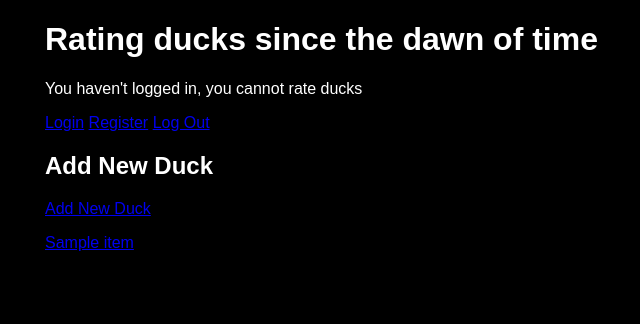
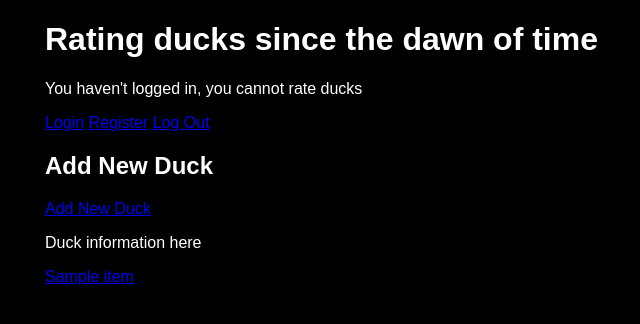
Before and after one commit to KarmaWSYD/duck-rater, a Flask app: template templates/index.html in a window 1280 px wide. Shown: the top 324 px of the page, without its empty margins (195-835 px from the left). Run offline with Flask 3, Linux system fonts and the light colour scheme; the template is opened without the code that fills it: most values are stand-ins (such as "Sample title", 1, 10 or a date in 2020).

Commit message:
feat: add text for items in index

```diff
--- a/templates/index.html
+++ b/templates/index.html
@@ -34,9 +34,11 @@
 
 {% for item in items %}
 <div class="item">
+<p>
+  Duck information here
+</p>
 <a href="/duck/{{ item.id }}">{{ item.title }}</a> <br />
 </div>
 {% endfor %}
-</ul>
 
 </html>
```
